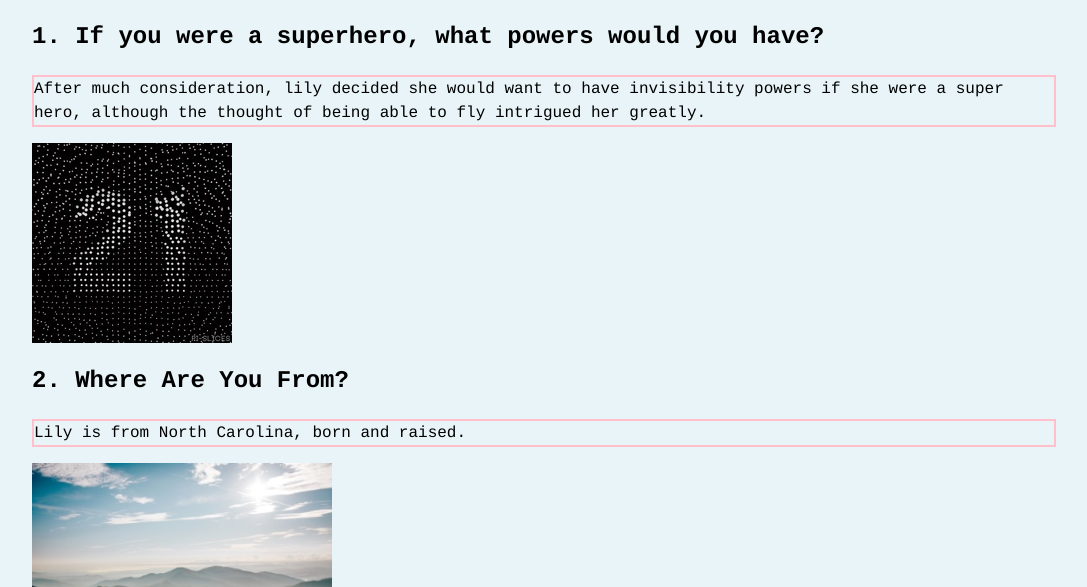
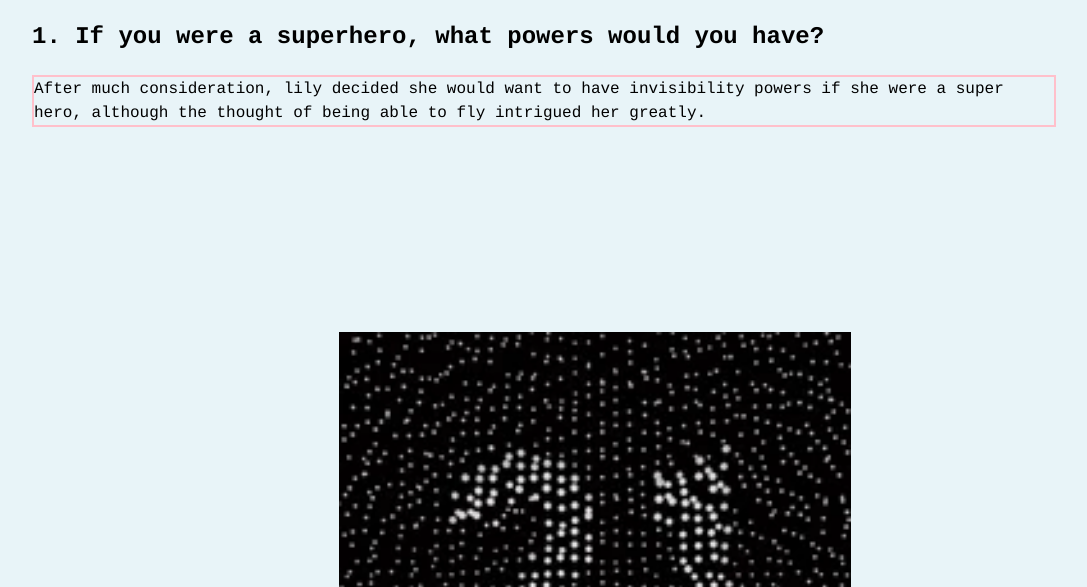
Before and after one commit to olc223/Lily, a plain HTML site: page index.html in a window 1280 px wide. Shown: the part 213-800 px from the top of the page, without its empty margins (96-1183 px from the left). Drawn offline with Linux system fonts and the light colour scheme.

Commit message:
Update style.css

```diff
--- a/style.css
+++ b/style.css
@@ -21,8 +21,11 @@ body {
 /* images and videos max out at full width */
 img,
 video {
-  height: auto;
-  max-width: 100%;
+  margin: 20%;
+  display: block;
+  margin-left: auto;
+  margin right: auto;
+  width:50%;
 }
 h1 {
   color: Pink;
```
